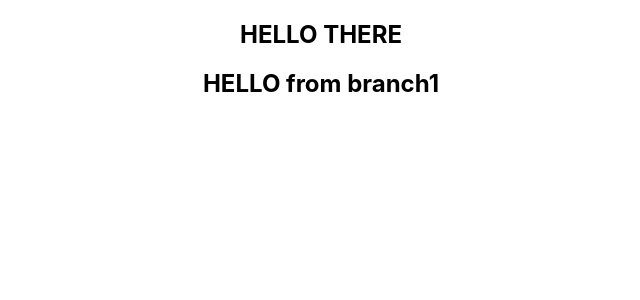
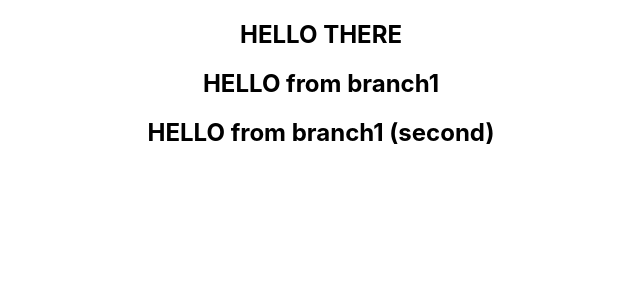
Before and after one commit to shahadat2772/rc-products-client, a React (Create React App) app: page / in a window 1280 px wide. Shown: the top 300 px of the page, without its empty margins (319-959 px from the left). Built offline with nearby package versions, Linux system fonts and the light colour scheme.

Commit message:
hello again from branch1

```diff
--- a/src/App.js
+++ b/src/App.js
@@ -6,6 +6,7 @@ function App() {
     <div className="App">
       <h2>HELLO THERE</h2>
       <h2>HELLO from branch1</h2>
+      <h2>HELLO from branch1 (second)</h2>
     </div>
   );
 }
```
